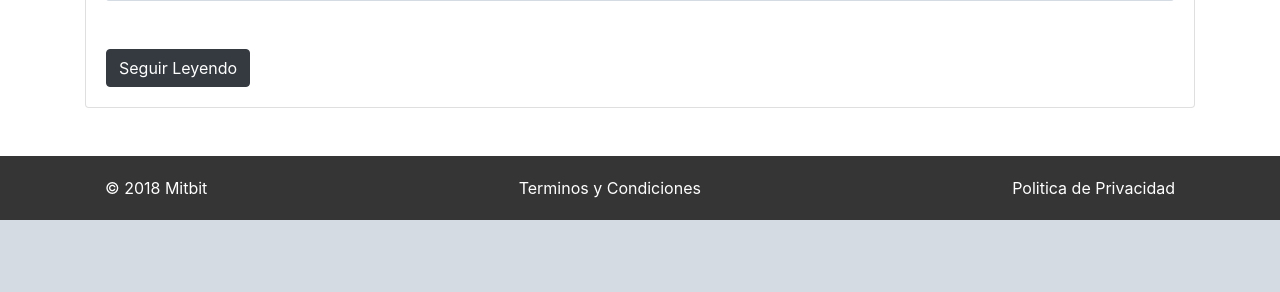
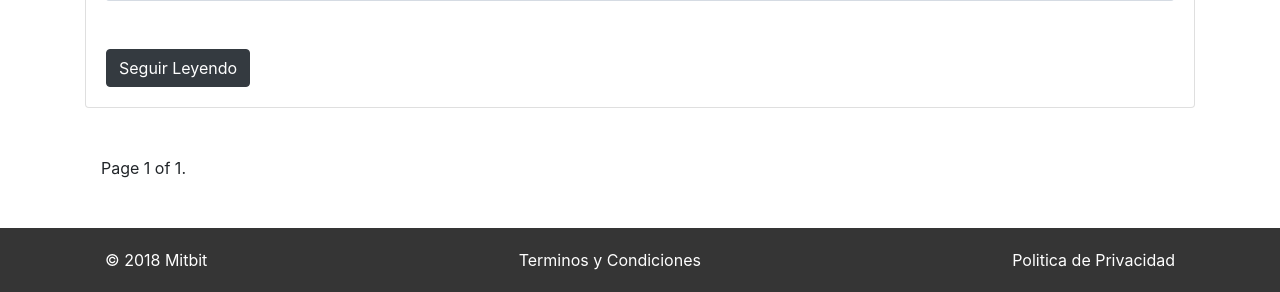
Before and after one commit to diegoamorin/vilvox, a Django app: page / in a window 1280 px wide. Shown: the part 1116-1408 px from the top of the page. Before the commit the page ends 1336 px from the top, so only its background shows below. Run offline with Django 3.2, Linux system fonts and the light colour scheme; tables that the repository leaves empty hold one stand-in row (values such as "Sample post"); grey boxes marked "Sample" are stand-in pictures; some libraries are stand-ins or nearby versions.

Commit message:
Paginacion Agregada

```diff
--- a/blog/views.py
+++ b/blog/views.py
@@ -1,5 +1,8 @@
 from django.shortcuts import render, redirect, get_object_or_404
 from django.contrib.auth.decorators import login_required
+
+from django.core.paginator import EmptyPage, PageNotAnInteger, Paginator
+from django.shortcuts import render
 
 from .models import Post, Tag, List
 from .forms import PostForm, SerieForm, TagForm
@@ -10,6 +13,11 @@ def index(request):
 	query_search = request.GET.get("q")
 	if query_search:
 		posts = posts.filter(title__icontains=query_search)
+
+	paginator = Paginator(posts, 5) # Show 5 pages per page
+
+	page = request.GET.get('page')
+	posts = paginator.get_page(page)
 
 	context = {
 		"posts": posts
--- a/templates/index.html
+++ b/templates/index.html
@@ -28,4 +28,21 @@
 			</div>
 		</div>
 	{% endfor %}
+
+	<div class="pagination my-5">
+		<span class="step-links">
+			{% if posts.has_previous %}
+				<a class="btn btn-outline-dark" href="?page={{ posts.previous_page_number }}">Anterior</a>
+			{% endif %}
+
+			<span class="current mx-3">
+				Page {{ posts.number }} of {{ posts.paginator.num_pages }}.
+			</span>
+
+			{% if posts.has_next %}
+				<a class="btn btn-outline-dark" href="?page={{ posts.next_page_number }}">Siguiente</a>
+			{% endif %}
+		</span>
+	</div>
+
 {% endblock %}
```
